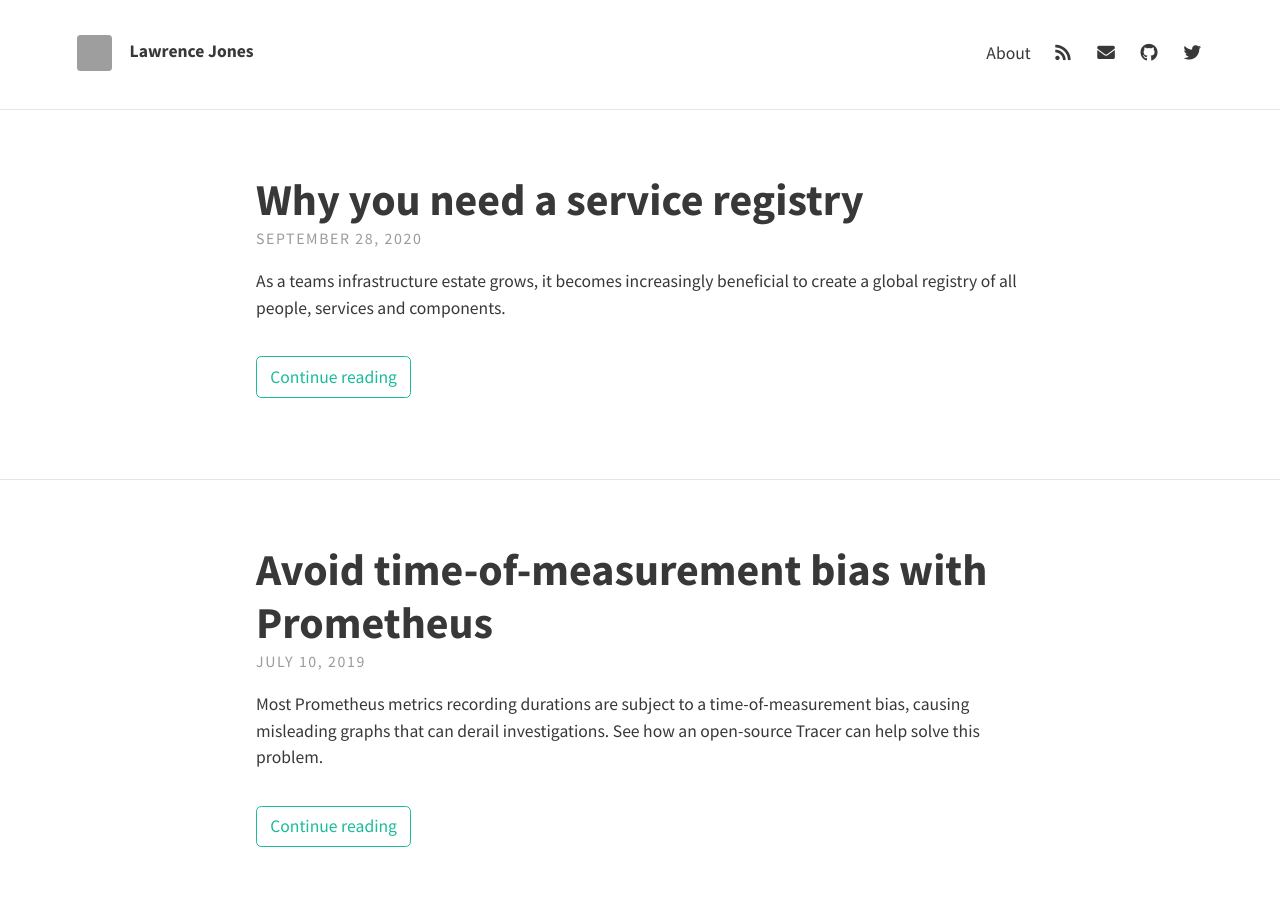
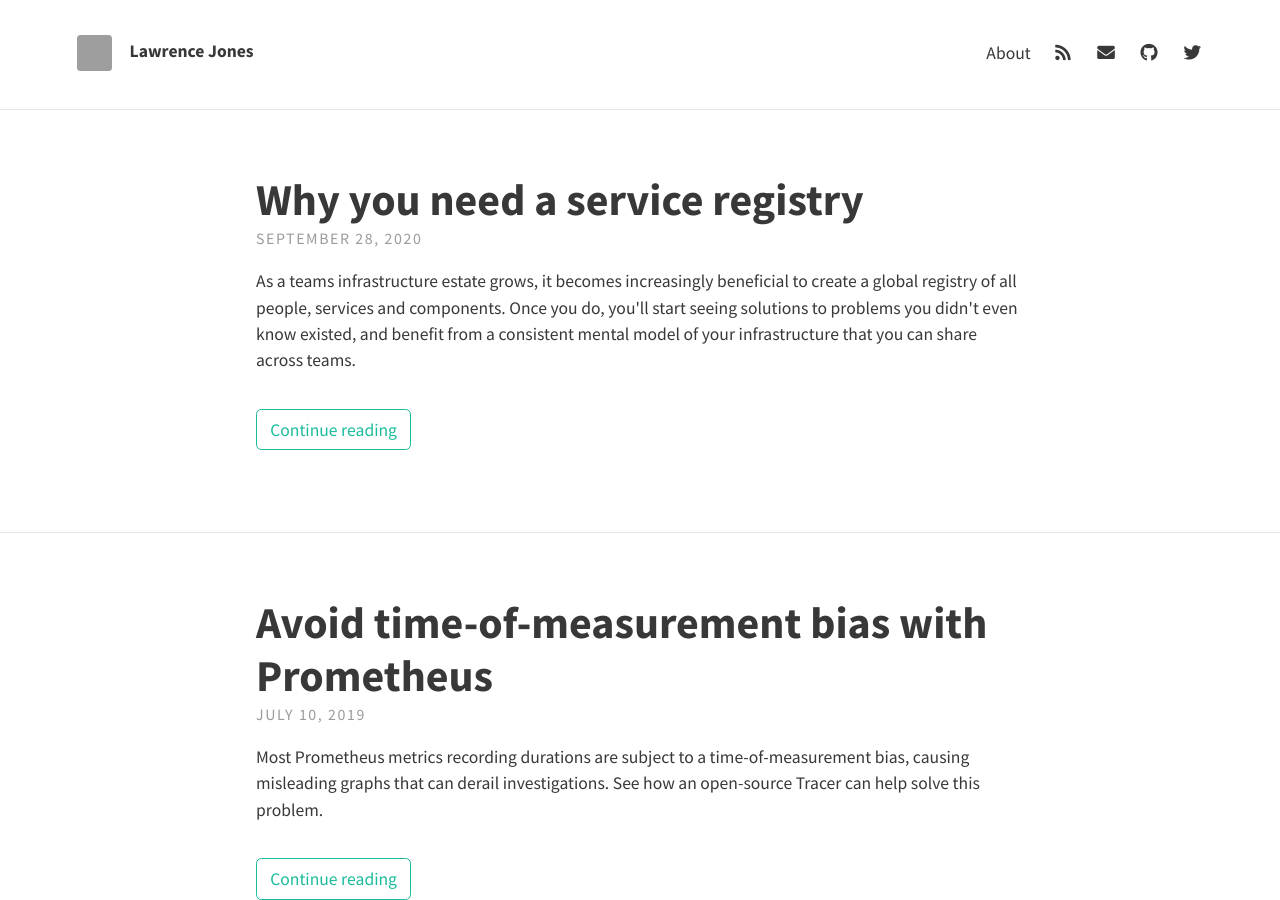
Before and after one commit to samstarling/blog.lawrencejones.dev, a Jekyll site: the page built from index.html, in a window 1280 px wide and 900 px high. Built offline with Jekyll 4.4.1, drawn with Linux system fonts in a browser that asks for light colours; nearby versions of some CDN libraries; the list of posts is cut into pages by our own code; grey boxes are pictures that could not be loaded.

Commit message:
service-registry: excerpt

```diff
--- a/_posts/2020-09-25-service-registry.md
+++ b/_posts/2020-09-25-service-registry.md
@@ -6,7 +6,10 @@ tags:
   - infrastructure
 excerpt: |
   As a teams infrastructure estate grows, it becomes increasingly beneficial to
-  create a global registry of all people, services and components.
+  create a global registry of all people, services and components. Once you do,
+  you'll start seeing solutions to problems you didn't even know existed, and
+  benefit from a consistent mental model of your infrastructure that you can
+  share across teams.
 
 ---
 
```
